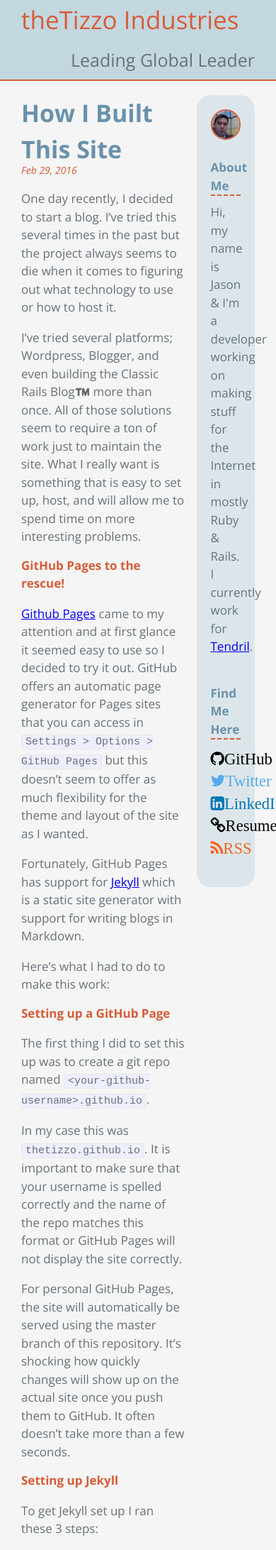
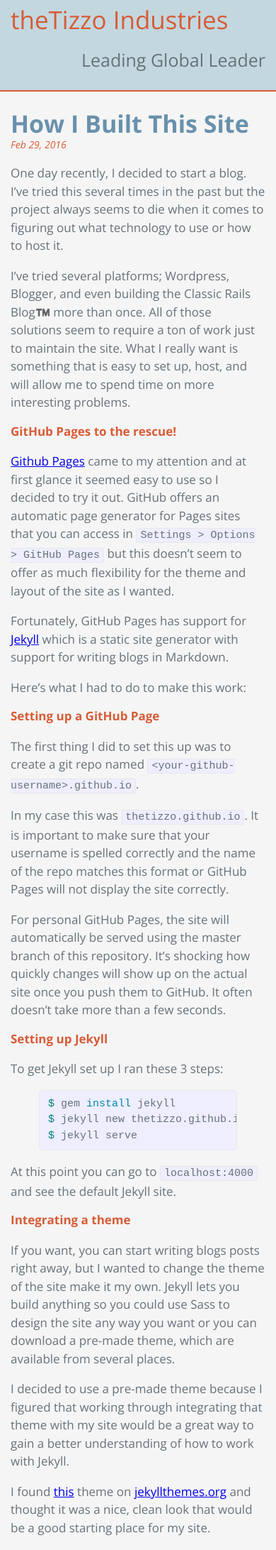
Before and after one commit to thetizzo/thetizzo.github.io, a Jekyll site: the page built from index.html, in a window 390 px wide. Shown: the top 2184 px of the page at 71% size. Built offline with Jekyll 4.4.1, drawn with Linux system fonts in a browser that asks for light colours; nearby versions of some CDN libraries; some of the changed text lies outside the part shown.

Commit message:
Some bare minimum mobile friendliness

```diff
--- a/_includes/resume-header.html
+++ b/_includes/resume-header.html
@@ -9,9 +9,7 @@
 
   <div class="title-bar">
     <h2 class="header-title">{{ site.resume.title }}</h2>
-    <div class="pull-right">
-      {% include icon-links.html %}
-    </div>
+    {% include icon-links.html %}
   </div>
 
   <div class="executive-summary">
--- a/_sass/_base.scss
+++ b/_sass/_base.scss
@@ -32,7 +32,6 @@
 
 .content {
   float: left;
-  min-width: 70%;
   max-width: 70%;
 }
 
@@ -44,6 +43,16 @@
   margin-right: auto;
   margin-left: auto;
   padding: 0 30px;
+}
+
+@include media_mobile {
+  .content {
+    min-width: 100%;
+  }
+
+  .wrapper {
+    padding: 0 15px 15px 15px;
+  }
 }
 
 // clearfix (now called group,
--- a/_sass/_icon-links.scss
+++ b/_sass/_icon-links.scss
@@ -7,6 +7,7 @@
   text-align: center;
   border-top: 2px solid #c7c7c7;
   padding-top: .4rem;
+  float: right;
 
   @include media_larger_than_mobile {
     border-top: none;
@@ -52,3 +53,9 @@
     color: $text-color;
   }
 }
+
+@include media_mobile {
+  .icon-links {
+    float: none;
+  }
+}
--- a/_sass/_sidebar.scss
+++ b/_sass/_sidebar.scss
@@ -41,3 +41,10 @@
     }
   }
 }
+
+
+@include media_mobile {
+  .sidebar {
+    min-width: 100%;
+  }
+}
```
